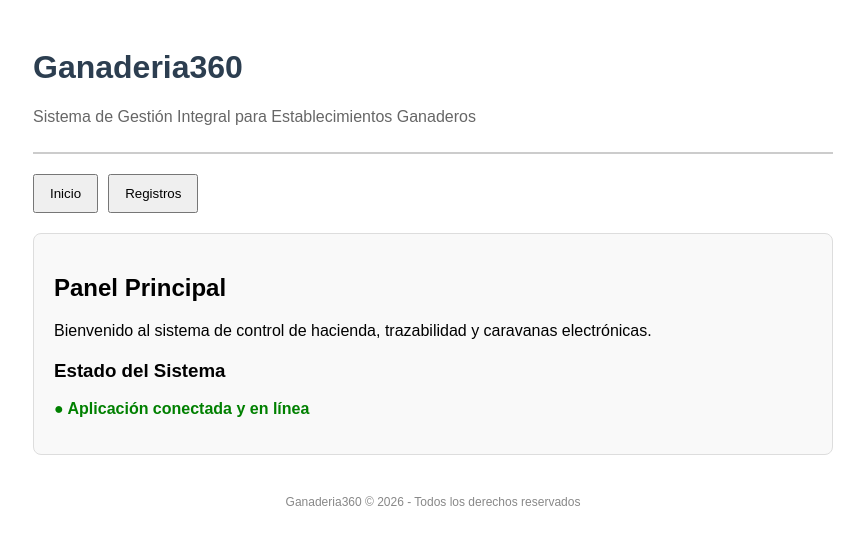
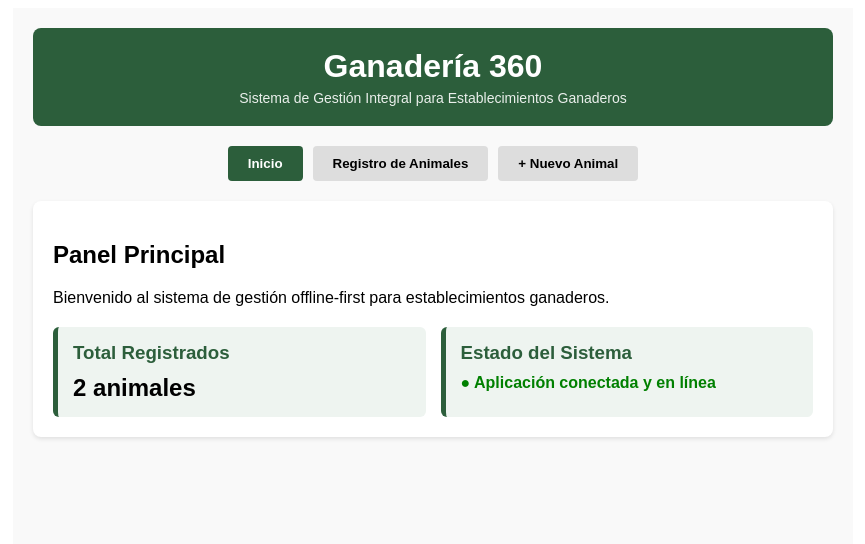
Before and after one commit to ruizmalvina21-rgb/GANADERIA360, a React (Create React App) app: page / in a window 1280 px wide. Shown: the top 544 px of the page, without its empty margins (207-1072 px from the left). Built offline with nearby package versions, Linux system fonts and the light colour scheme.

Commit message:
Update App.js

```diff
--- a/src/App.js
+++ b/src/App.js
@@ -1,50 +1,155 @@
-import React, { useState, useEffect } from 'react';
+import React, { useState } from 'react';
 
-function App() {
-  const [activeTab, setActiveTab] = 'inicio';
-  const [registros, setRegistros] = useState([]);
+export default function GanaderiaApp() {
+  const [activeTab, setActiveTab] = useState('inicio');
+  const [animales, setAnimales] = useState([
+    { id: 'ARG-2026-001', caravana: 'NV-9981', categoria: 'Vaca', peso: '450 kg', estado: 'Activo' },
+    { id: 'ARG-2026-002', caravana: 'NV-9982', categoria: 'Ternero', peso: '180 kg', estado: 'Activo' }
+  ]);
+  const [nuevaCaravana, setNuevaCaravana] = useState('');
+  const [nuevaCategoria, setNuevaCategoria] = useState('Vaca');
+  const [nuevoPeso, setNuevoPeso] = useState('');
 
-  useEffect(() => {
-    // Carga inicial de datos para Ganaderia360
-  }, []);
+  const agregarAnimal = (e) => {
+    e.preventDefault();
+    if (!nuevaCaravana || !nuevoPeso) return;
+
+    const nuevo = {
+      id: `ARG-2026-${Date.now().toString().slice(-3)}`,
+      caravana: nuevaCaravana,
+      categoria: nuevaCategoria,
+      peso: `${nuevoPeso} kg`,
+      estado: 'Activo'
+    };
+
+    setAnimales([nuevo, ...animales]);
+    setNuevaCaravana('');
+    setNuevoPeso('');
+    setActiveTab('registro');
+  };
 
   return (
-    <div style={{ fontFamily: 'Arial, sans-serif', padding: '20px', maxWidth: '800px', margin: '0 auto' }}>
-      <header style={{ borderBottom: '2px solid #ccc', paddingBottom: '10px', marginBottom: '20px' }}>
-        <h1 style={{ color: '#2c3e50' }}>Ganaderia360</h1>
-        <p style={{ color: '#666' }}>Sistema de Gestión Integral para Establecimientos Ganaderos</p>
+    <div style={{ fontFamily: 'Arial, sans-serif', maxWidth: '800px', margin: '0 auto', padding: '20px', backgroundColor: '#f9f9f9', minHeight: '100vh' }}>
+      {/* Encabezado */}
+      <header style={{ backgroundColor: '#2c5e3b', color: 'white', padding: '20px', borderRadius: '8px', textAlign: 'center', marginBottom: '20px' }}>
+        <h1 style={{ margin: '0 0 5px 0' }}>Ganadería 360</h1>
+        <p style={{ margin: 0, fontSize: '14px', opacity: 0.9 }}>Sistema de Gestión Integral para Establecimientos Ganaderos</p>
       </header>
 
-      <nav style={{ marginBottom: '20px' }}>
+      {/* Barra de Navegación */}
+      <nav style={{ display: 'flex', gap: '10px', marginBottom: '20px', justifyContent: 'center' }}>
         <button
           onClick={() => setActiveTab('inicio')}
-          style={{ padding: '10px 15px', marginRight: '10px', cursor: 'pointer' }}
-        >
+          style={{ padding: '10px 20px', cursor: 'pointer', backgroundColor: activeTab === 'inicio' ? '#2c5e3b' : '#ddd', color: activeTab === 'inicio' ? 'white' : 'black', border: 'none', borderRadius: '4px', fontWeight: 'bold' }}>
           Inicio
         </button>
         <button
-          onClick={() => setActiveTab('registros')}
-          style={{ padding: '10px 15px', cursor: 'pointer' }}
-        >
-          Registros
+          onClick={() => setActiveTab('registro')}
+          style={{ padding: '10px 20px', cursor: 'pointer', backgroundColor: activeTab === 'registro' ? '#2c5e3b' : '#ddd', color: activeTab === 'registro' ? 'white' : 'black', border: 'none', borderRadius: '4px', fontWeight: 'bold' }}>
+          Registro de Animales
+        </button>
+        <button
+          onClick={() => setActiveTab('nuevo')}
+          style={{ padding: '10px 20px', cursor: 'pointer', backgroundColor: activeTab === 'nuevo' ? '#2c5e3b' : '#ddd', color: activeTab === 'nuevo' ? 'white' : 'black', border: 'none', borderRadius: '4px', fontWeight: 'bold' }}>
+          + Nuevo Animal
         </button>
       </nav>
 
-      <main style={{ background: '#f9f9f9', padding: '20px', borderRadius: '8px', border: '1px solid #ddd' }}>
-        <h2>Panel Principal</h2>
-        <p>Bienvenido al sistema de control de hacienda, trazabilidad y caravanas electrónicas.</p>
+      {/* Contenido según la pestaña */}
+      <main style={{ backgroundColor: 'white', padding: '20px', borderRadius: '8px', boxShadow: '0 2px 4px rgba(0,0,0,0.1)' }}>
+        {activeTab === 'inicio' && (
+          <div>
+            <h2>Panel Principal</h2>
+            <p>Bienvenido al sistema de gestión offline-first para establecimientos ganaderos.</p>
+            <div style={{ display: 'grid', gridTemplateColumns: '1fr 1fr', gap: '15px', marginTop: '20px' }}>
+              <div style={{ padding: '15px', backgroundColor: '#eef4f0', borderRadius: '6px', borderLeft: '5px solid #2c5e3b' }}>
+                <h3 style={{ margin: '0 0 10px 0', color: '#2c5e3b' }}>Total Registrados</h3>
+                <p style={{ fontSize: '24px', fontWeight: 'bold', margin: 0 }}>{animales.length} animales</p>
+              </div>
+              <div style={{ padding: '15px', backgroundColor: '#eef4f0', borderRadius: '6px', borderLeft: '5px solid #2c5e3b' }}>
+                <h3 style={{ margin: '0 0 10px 0', color: '#2c5e3b' }}>Estado del Sistema</h3>
+                <p style={{ fontSize: '16px', margin: 0, color: 'green', fontWeight: 'bold' }}>● Aplicación conectada y en línea</p>
+              </div>
+            </div>
+          </div>
+        )}
 
-        <div style={{ marginTop: '20px' }}>
-          <h3>Estado del Sistema</h3>
-          <p style={{ color: 'green', fontWeight: 'bold' }}>● Aplicación conectada y en línea</p>
-        </div>
+        {activeTab === 'registro' && (
+          <div>
+            <h2>Listado de Animales en Corral</h2>
+            <table style={{ width: '100%', borderCollapse: 'collapse', marginTop: '10px' }}>
+              <thead>
+                <tr style={{ backgroundColor: '#2c5e3b', color: 'white', textAlign: 'left' }}>
+                  <th style={{ padding: '10px' }}>ID / SENASA</th>
+                  <th style={{ padding: '10px' }}>Caravana</th>
+                  <th style={{ padding: '10px' }}>Categoría</th>
+                  <th style={{ padding: '10px' }}>Peso</th>
+                  <th style={{ padding: '10px' }}>Estado</th>
+                </tr>
+              </thead>
+              <tbody>
+                {animales.map((anim, index) => (
+                  <tr key={index} style={{ borderBottom: '1px solid #ddd' }}>
+                    <td style={{ padding: '10px' }}>{anim.id}</td>
+                    <td style={{ padding: '10px' }}>{anim.caravana}</td>
+                    <td style={{ padding: '10px' }}>{anim.categoria}</td>
+                    <td style={{ padding: '10px' }}>{anim.peso}</td>
+                    <td style={{ padding: '10px', color: 'green', fontWeight: 'bold' }}>{anim.estado}</td>
+                  </tr>
+                ))}
+              </tbody>
+            </table>
+          </div>
+        )}
+
+        {activeTab === 'nuevo' && (
+          <div>
+            <h2>Registrar Nuevo Animal</h2>
+            <form onSubmit={agregarAnimal} style={{ display: 'flex', flexDirection: 'column', gap: '15px', maxWidth: '400px', marginTop: '15px' }}>
+              <div>
+                <label style={{ display: 'block', marginBottom: '5px', fontWeight: 'bold' }}>Número de Caravana:</label>
+                <input
+                  type="text"
+                  value={nuevaCaravana}
+                  onChange={(e) => setNuevaCaravana(e.target.value)}
+                  placeholder="Ej: NV-9983"
+                  required
+                  style={{ width: '100%', padding: '8px', boxSizing: 'border-box' }}
+                />
+              </div>
+              <div>
+                <label style={{ display: 'block', marginBottom: '5px', fontWeight: 'bold' }}>Categoría:</label>
+                <select
+                  value={nuevaCategoria}
+                  onChange={(e) => setNuevaCategoria(e.target.value)}
+                  style={{ width: '100%', padding: '8px', boxSizing: 'border-box' }}>
+                  <option value="Vaca">Vaca</option>
+                  <option value="Ternero">Ternero</option>
+                  <option value="Toro">Toro</option>
+                  <option value="Novillo">Novillo</option>
+                  <option value="Vaququiona">Vaququiona</option>
+                </select>
+              </div>
+              <div>
+                <label style={{ display: 'block', marginBottom: '5px', fontWeight: 'bold' }}>Peso (kg):</label>
+                <input
+                  type="number"
+                  value={nuevoPeso}
+                  onChange={(e) => setNuevoPeso(e.target.value)}
+                  placeholder="Ej: 420"
+                  required
+                  style={{ width: '100%', padding: '8px', boxSizing: 'border-box' }}
+                />
+              </div>
+              <button
+                type="submit"
+                style={{ padding: '10px', backgroundColor: '#2c5e3b', color: 'white', border: 'none', borderRadius: '4px', fontWeight: 'bold', cursor: 'pointer' }}>
+                Guardar Animal
+              </button>
+            </form>
+          </div>
+        )}
       </main>
-
-      <footer style={{ marginTop: '40px', textAlign: 'center', color: '#888', fontSize: '12px' }}>
-        Ganaderia360 &copy; 2026 - Todos los derechos reservados
-      </footer>
     </div>
   );
 }
-
-export default App;
```
